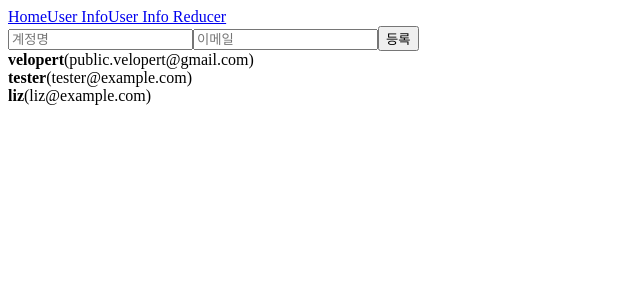
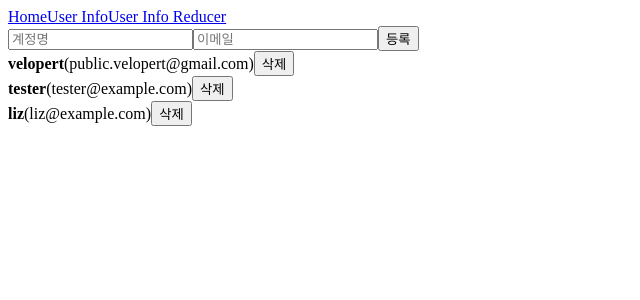
Before and after one commit to elitsapiens/react-typescript, a React app: page /user-info in a window 1280 px wide. Shown: the top 300 px of the page, without its empty margins (0-640 px from the left). Built offline with nearby package versions, Linux system fonts and the light colour scheme.

Commit message:
사용자삭제 기능 구현

```diff
--- a/src/components/UserInfo/UserInfo.tsx
+++ b/src/components/UserInfo/UserInfo.tsx
@@ -1,6 +1,4 @@
 import React, { ReactElement, useRef, useState } from "react";
-import Text from '@/components/Text';
-import useInputs from "@/hooks/useInputs";
 import CreateUser from "./CreateUser";
 import { IUser } from "@/types/index";
 import UserList from "@/components/UserInfo/UserList"
@@ -44,26 +42,22 @@ const initialState =
     ];
 
 const UserInfo: React.FC = () => {
-
     const [ inputs, setInputs ] = useState({
         username: '',
         email: ''
     });
-
     const { username, email } = inputs;
     const [users, setUsers] = useState(initialState);
+    const nextId = useRef(4);
 
     const onChange = (e: React.FormEvent<HTMLInputElement>) => {
         const { value, name } = e.currentTarget;
-        console.log('value:', value);
-        console.log('name: ', name);
         setInputs({
             ...inputs,
             [name]: value
         });
     }
 
-    const nextId = useRef(4);
     const onCreate = () => {
         const user = {
             id: nextId.current,
@@ -81,6 +75,10 @@ const UserInfo: React.FC = () => {
         nextId.current += 1;
     }
 
+    const onRemove = (id: number) => {
+
+    }
+
     return (
         <>
             <CreateUser
@@ -89,7 +87,7 @@ const UserInfo: React.FC = () => {
                 onChange={onChange}
                 onCreate={onCreate}
             />
-            <UserList users={users} />
+            <UserList users={users} onRemove={onRemove} />
         </>
     );
 }
--- a/src/components/UserInfo/UserList.tsx
+++ b/src/components/UserInfo/UserList.tsx
@@ -3,25 +3,31 @@ import { IUser } from '@/types/index';
 
 interface IUserProps {
     user: IUser,
-    key?: number
+    onRemove?: ((id: number) => void),
+    key?: number,
 }
 
-const User = ({ user } : IUserProps) => {
+const User = ({ user, onRemove } : IUserProps) => {
     return (
         <div>
             <b>{user.username}</b><span>({user.email})</span>
+            <button onClick={() => onRemove(user.id)}>삭제</button>
         </div>
     )
 }
 
-const UserList = ( { users } : {users: IUser[]} ) => {
+const UserList = ( { users, onRemove } : {users: IUser[], onRemove: () => void} ) => {
     return (
         <div>
             {users.map(user => (
-                <User user={user} key={user.id} />
+                <User
+                    user={user}
+                    key={user.id}
+                    onRemove={onRemove}
+                />
             ))}
         </div>
     )
 }
 
-export default UserList;
+export default React.memo(UserList);
--- a/src/types/index.ts
+++ b/src/types/index.ts
@@ -4,7 +4,7 @@ export interface IUserProps {
     username: string,
     email: string,
     onChange?: ((e: React.FormEvent<HTMLInputElement>) => void),
-    onCreate?: (() => void)
+    onCreate?: (() => void),
 }
 
 export interface IUser {
```
